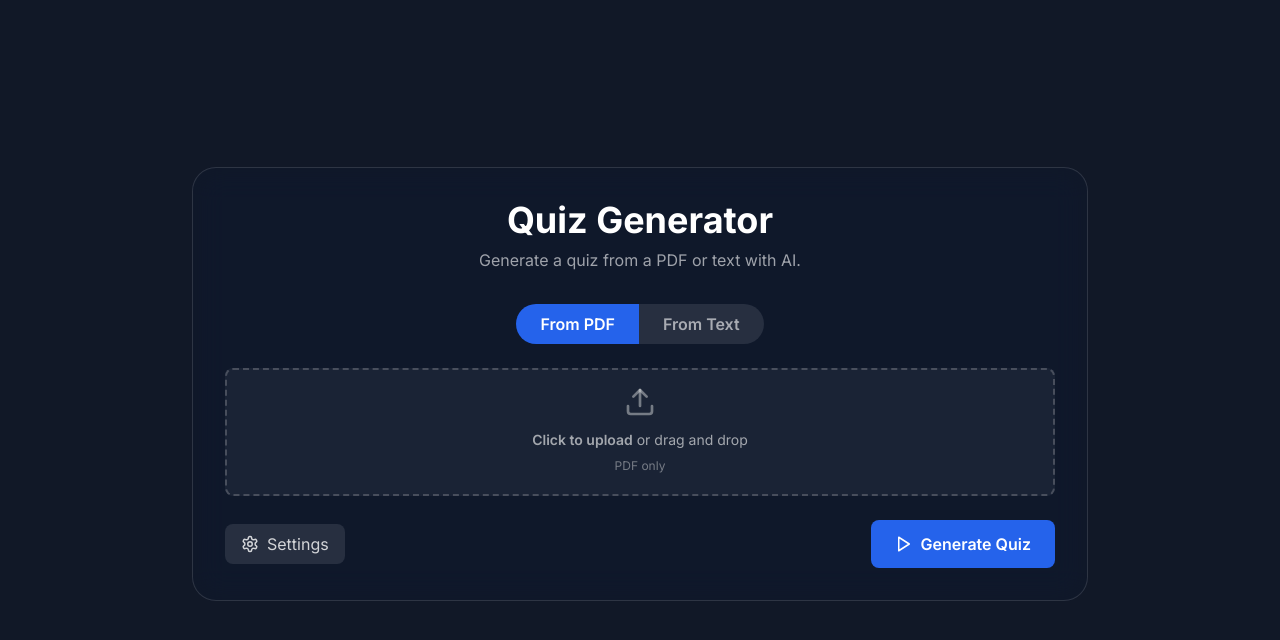
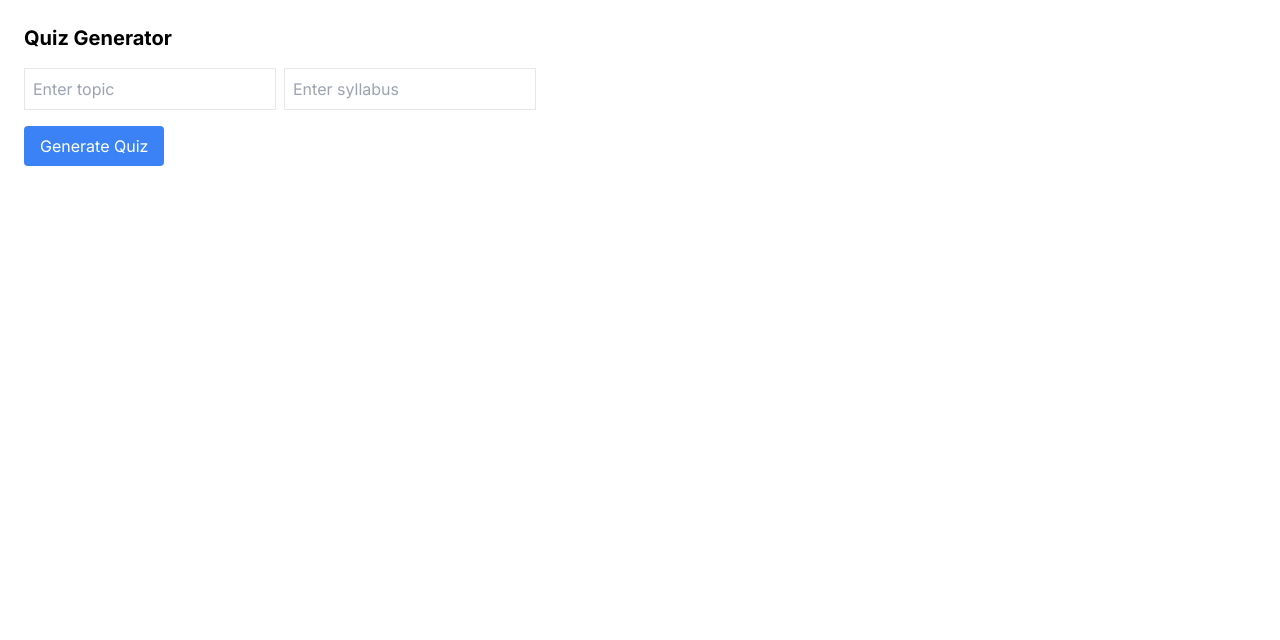
Before and after one commit to avalacious/quiz-wrl, a Next.js app: page / in a window 1280 px wide. Shown: the top 640 px of the page. Built offline with nearby package versions, Linux system fonts and the light colour scheme.

Commit message:
Update page.js

```diff
--- a/app/page.js
+++ b/app/page.js
@@ -1,190 +1,98 @@
-'use client'
+'use client';
 
-import { useState } from 'react'
-import { Upload, XCircle } from 'lucide-react'
-import QuizControls from '../components/QuizControls'
-import QuizResults from '../components/QuizResults'
+import { useState } from 'react';
+import { Upload, XCircle } from 'lucide-react';
+import QuizControls from './components/QuizControls';
+import QuizResults from './components/QuizResults';
 
 export default function HomePage() {
-  const [file, setFile] = useState(null)
-  const [topicInput, setTopicInput] = useState('')
-  const [syllabusInput, setSyllabusInput] = useState('')
-  const [quizData, setQuizData] = useState(null)
-  const [isLoading, setIsLoading] = useState(false)
-  const [error, setError] = useState('')
-  const [inputType, setInputType] = useState('pdf')
+  const [file, setFile] = useState(null);
+  const [topicInput, setTopicInput] = useState('');
+  const [syllabusInput, setSyllabusInput] = useState('');
+  const [quizData, setQuizData] = useState(null);
+  const [isLoading, setIsLoading] = useState(false);
+  const [error, setError] = useState('');
+  const [inputType, setInputType] = useState('text');
 
   const handleFileChange = (e) => {
-    const selectedFile = e.target.files[0]
+    const selectedFile = e.target.files[0];
     if (selectedFile && selectedFile.type === 'application/pdf') {
-      setFile(selectedFile)
-      setError('')
+      setFile(selectedFile);
+      setError('');
     } else {
-      setFile(null)
-      setError('Please select a valid PDF file.')
+      setFile(null);
+      setError('Please select a valid PDF file.');
     }
-  }
+  };
 
   const handleGenerate = async (settings) => {
-    console.log('Generate button clicked', { inputType, file, topicInput, settings })
-
     if ((inputType === 'pdf' && !file) || (inputType === 'text' && !topicInput && !syllabusInput)) {
-      setError('Please provide input to generate the quiz.')
-      return
+      setError('Please provide input to generate the quiz.');
+      return;
     }
 
-    setIsLoading(true)
-    setError('')
-
-    const formData = new FormData()
-    formData.append('inputType', inputType)
-    formData.append('settings', JSON.stringify(settings))
-
-    if (inputType === 'pdf' && file) {
-      formData.append('pdf', file)
-    } else if (inputType === 'text') {
-      if (topicInput) formData.append('topicInput', topicInput)
-      if (syllabusInput) formData.append('syllabusInput', syllabusInput)
-    }
+    setIsLoading(true);
+    setError('');
 
     try {
-      console.log('Calling API...')
       const response = await fetch('/api', {
         method: 'POST',
-        body: formData,
-      })
-
-      console.log('Response status:', response.status)
+        headers: { 'Content-Type': 'application/json' },
+        body: JSON.stringify({
+          inputType,
+          topicInput,
+          syllabusInput,
+          settings,
+        }),
+      });
 
       if (!response.ok) {
-        const errorText = await response.text()
-        console.error('Response error:', errorText)
-        throw new Error(`HTTP ${response.status}: ${errorText}`)
+        const errorText = await response.text();
+        throw new Error(`HTTP ${response.status}: ${errorText}`);
       }
 
-      const data = await response.json()
-      console.log('Quiz data received:', data)
-
-      setQuizData(data)
+      const data = await response.json();
+      setQuizData(data);
     } catch (err) {
-      console.error('Quiz generation error:', err)
-      setError(err.message || 'An unexpected error occurred.')
+      console.error('Quiz generation error:', err);
+      setError(err.message || 'An unexpected error occurred.');
     } finally {
-      setIsLoading(false)
+      setIsLoading(false);
     }
-  }
-
-  const handleReset = () => {
-    setQuizData(null)
-    setFile(null)
-    setTopicInput('')
-    setSyllabusInput('')
-    setError('')
-    setIsLoading(false)
-  }
+  };
 
   return (
-    <div className="min-h-screen flex flex-col items-center justify-center p-4 bg-gray-900 text-white">
-      <div className="w-full max-w-4xl">
-        <div className="glass-effect rounded-3xl p-8 mb-8">
-          <div className="text-center mb-8">
-            <h1 className="text-4xl font-bold mb-2">Quiz Generator</h1>
-            <p className="text-white/60">Generate a quiz from a PDF or text with AI.</p>
-          </div>
+    <div className="p-6">
+      <h1 className="text-xl font-bold mb-4">Quiz Generator</h1>
 
-          {!quizData ? (
-            <>
-              <div className="flex justify-center mb-6">
-                <button
-                  onClick={() => setInputType('pdf')}
-                  className={`px-6 py-2 rounded-l-full font-semibold transition-colors ${
-                    inputType === 'pdf'
-                      ? 'bg-blue-600 text-white'
-                      : 'bg-white/10 text-white/60'
-                  }`}
-                >
-                  From PDF
-                </button>
-                <button
-                  onClick={() => setInputType('text')}
-                  className={`px-6 py-2 rounded-r-full font-semibold transition-colors ${
-                    inputType === 'text'
-                      ? 'bg-blue-600 text-white'
-                      : 'bg-white/10 text-white/60'
-                  }`}
-                >
-                  From Text
-                </button>
-              </div>
+      {error && <p className="text-red-500 mb-2">{error}</p>}
 
-              {inputType === 'pdf' ? (
-                <div className="flex items-center justify-center w-full mb-6">
-                  <label htmlFor="dropzone-file" className="flex flex-col items-center justify-center w-full h-32 border-2 border-dashed border-white/20 rounded-lg cursor-pointer bg-white/5 hover:bg-white/10 transition-colors">
-                    {file ? (
-                      <div className="flex items-center space-x-2 text-green-400">
-                        <span className="text-lg">{file.name}</span>
-                        <XCircle size={20} onClick={(e) => { e.stopPropagation(); setFile(null); }} className="cursor-pointer text-white/60 hover:text-white transition-colors" />
-                      </div>
-                    ) : (
-                      <div className="flex flex-col items-center justify-center pt-5 pb-6">
-                        <Upload size={32} className="mb-3 text-white/40" />
-                        <p className="mb-2 text-sm text-white/60"><span className="font-semibold">Click to upload</span> or drag and drop</p>
-                        <p className="text-xs text-white/40">PDF only</p>
-                      </div>
-                    )}
-                    <input id="dropzone-file" type="file" className="hidden" accept=".pdf" onChange={handleFileChange} />
-                  </label>
-                </div>
-              ) : (
-                <div className="mb-6 space-y-4">
-                  <div>
-                    <label htmlFor="topic" className="block text-white/80 text-sm font-medium mb-2">Topic or Subject</label>
-                    <input
-                      id="topic"
-                      type="text"
-                      value={topicInput}
-                      onChange={(e) => setTopicInput(e.target.value)}
-                      placeholder="e.g., The American Revolution"
-                      className="w-full px-4 py-3 rounded-lg bg-white/10 text-white border border-white/20 focus:border-blue-400 focus:outline-none"
-                    />
-                  </div>
-                  <div>
-                    <label htmlFor="syllabus" className="block text-white/80 text-sm font-medium mb-2">Syllabus or Detailed Content (Optional)</label>
-                    <textarea
-                      id="syllabus"
-                      rows="4"
-                      value={syllabusInput}
-                      onChange={(e) => setSyllabusInput(e.target.value)}
-                      placeholder="Paste your study material here..."
-                      className="w-full px-4 py-3 rounded-lg bg-white/10 text-white border border-white/20 focus:border-blue-400 focus:outline-none"
-                    ></textarea>
-                  </div>
-                </div>
-              )}
+      <div className="mb-4">
+        <input
+          type="text"
+          placeholder="Enter topic"
+          value={topicInput}
+          onChange={(e) => setTopicInput(e.target.value)}
+          className="border p-2 mr-2"
+        />
+        <input
+          type="text"
+          placeholder="Enter syllabus"
+          value={syllabusInput}
+          onChange={(e) => setSyllabusInput(e.target.value)}
+          className="border p-2"
+        />
+      </div>
 
-              {error && (
-                <div className="text-center text-red-400 mb-4 p-4 bg-red-900/20 rounded-lg border border-red-500/30">
-                  {error}
-                </div>
-              )}
+      <button
+        onClick={() => handleGenerate({ difficulty: 'medium' })}
+        disabled={isLoading}
+        className="bg-blue-500 text-white px-4 py-2 rounded"
+      >
+        {isLoading ? 'Generating...' : 'Generate Quiz'}
+      </button>
 
-              <QuizControls onGenerate={handleGenerate} isLoading={isLoading} />
-            </>
-          ) : (
-            <div>
-              <div className="mb-6 flex justify-end">
-                <button
-                  onClick={handleReset}
-                  className="px-4 py-2 bg-white/10 text-white/80 rounded-lg hover:bg-white/20 transition-colors"
-                >
-                  Generate New Quiz
-                </button>
-              </div>
-              <QuizResults data={quizData} />
-            </div>
-          )}
-        </div>
-      </div>
+      {quizData && <QuizResults data={quizData} />}
     </div>
-  )
+  );
 }
```
